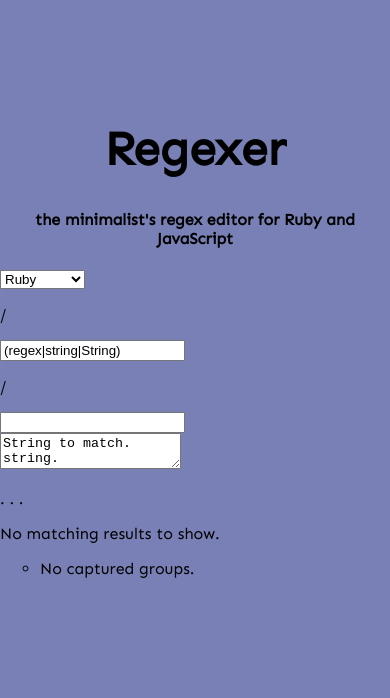
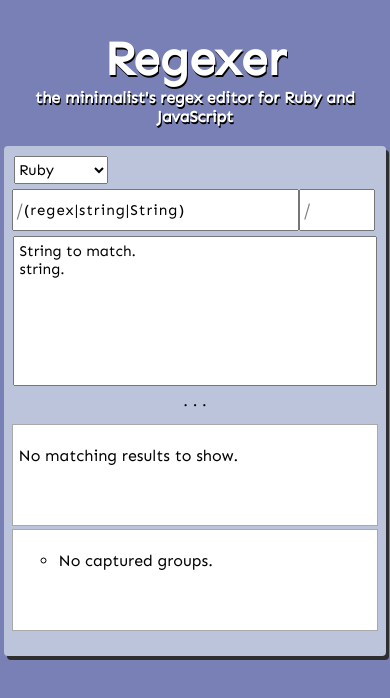
Before and after one commit to jordanmoore753/JS-Ruby-Regex, a React (Create React App) app: page / in a window 390 px wide. Shown: the top 698 px of the page. Built offline with nearby package versions, Linux system fonts and the light colour scheme.

Commit message:
finish css styles mobile

```diff
--- a/src/index.css
+++ b/src/index.css
@@ -16,6 +16,11 @@
 /* Handle on hover */
 ::-webkit-scrollbar-thumb:hover {
   background: #555;
+}
+
+.left-regex, .right-regex, .string-text, .lang-choice {
+  font-family: 'Sen', sans-serif;
+  font-size: 15px;
 }
 
 body {
@@ -40,13 +45,19 @@ code {
 }
 
 h1, h4 {
-  color: black;
+  color: white;
+  text-shadow: 1px 2px black;
   text-align: center;
+  margin: 0;
 }
 
 h1 {
-  margin-top: 120px;
+  margin-top: 30px;
   font-size: 3rem;
+}
+
+h4 {
+  font-size: 1rem;
 }
 
 p {
@@ -57,39 +68,132 @@ li {
   list-style-type: circle;
 }
 
+input:focus {
+  outline: none;
+}
+
+.App {
+  display: block;
+  margin: 0 auto;
+  width: 98%;
+  height: 510px;
+  margin-top: 20px;
+  background-color: #BCC4DB;
+  box-shadow: 3px 4px #2e2e2e;
+  border-radius: 4px;
+}
+
+.lang-choice {
+  display: block;
+  margin: 0 10px 5px 10px;
+  position: relative;
+  top: 10px;
+  padding: 3px 0;
+  margin-bottom: 15px;
+}
+
+.left-regex, .right-regex {
+  display: block;
+  box-sizing: border-box;
+  margin: 0;
+  padding: 0;
+  margin-bottom: 5px;
+}
+
+.left-regex {
+  float: left;
+  width: 75%;
+  padding: 10px 0;
+  margin-left: 8px;
+  padding-left: 10px;
+  letter-spacing: 1px;
+}
+
+.right-regex {
+  float: left;
+  width: 20%;
+  padding: 10px 0;
+  margin-right: 5px;
+  padding-left: 10px;
+}
+
+.trans-slash-one, .trans-slash-two {
+  position: relative;
+  font-size: 18px;
+  margin: 0;
+  padding: 0;
+  width: 0;
+  height: 0;
+  opacity: .5;
+}
+
+.trans-slash-one {
+  top: 10px;
+  left: 12px;
+}
+
+.trans-slash-two {
+  top: 10px;
+  left: 5px;
+}
+
+.string-text {
+  display: block;
+  margin: 0 auto;
+  padding: 5px;
+  box-sizing: border-box;
+  width: 95%;
+  height: 150px;
+  resize: none;
+}
+
+.dots {
+  margin: 0;
+  text-align: center;
+  color: black;
+  margin: 5px 0 15px 0;
+}
+
+.left-output, .right-output {
+  display: block;
+  margin: 0 auto;
+  padding: 5px;
+  background-color: white;
+  outline: 1px solid darkgray;
+  width: 95%;
+  height: 100px;
+  margin-top: 5px;
+  overflow: auto;
+  box-sizing: border-box;
+}
+
 @media (min-width: 1000px) {
   body, input, textarea, p {
     font-size: 16px;
   }
 
+  h1 {
+    margin-top: 100px;
+  }
+
+  h4 {
+    margin-top: 20px;
+    font-size: 1.1rem;
+  }
+
   .App {
-    display: block;
     width: 720px;
-    margin: 0 auto;
     height: 500px;
     margin-top: 50px;
-    background-color: #BCC4DB;
-    box-shadow: 3px 4px #2e2e2e;
-    border-radius: 4px;
   }
 
   .lang-choice {
-    display: block;
-    margin: 0 10px 5px 10px;
-    position: relative;
     top: 12px;
-    padding: 3px 0;
-  }
-
-  .left-regex, .right-regex, .string-text, .lang-choice {
-    font-family: 'Sen', sans-serif;
+    margin-bottom: 5px;
   }
 
   .left-regex {
-    display: block;
-    float: left;
     width: 620px;
-    box-sizing: border-box;
     padding: 10px 0;
     padding-left: 20px;
     margin: 20px 10px;
@@ -99,8 +203,6 @@ li {
   }
 
   .right-regex {
-    display: block;
-    float: right;
     width: 80px;
     box-sizing: border-box;
     padding: 10px 0;
@@ -110,55 +212,29 @@ li {
     border-left: none;
   }
 
-  input:focus {
-    outline: none;
-  }
-
   .trans-slash-one {
-    position: relative;
-    font-size: 18px;
     top: 30px;
     left: 20px;
-    margin: 0;
-    padding: 0;
-    width: 0px;
-    height: 0px;
-    opacity: .5;
   }
 
   .trans-slash-two {
-    position: relative;
-    font-size: 18px;
     top: 30px;
     left: 2px;
-    margin: 0;
-    padding: 0;
-    width: 0px;
-    height: 0px;
-    opacity: .5;
   }
 
   .string-text {
-    display: block;
-    box-sizing: border-box;
     width: 97.5%;
     height: 150px;
     margin: 10px;
-    resize: none;
     padding: 10px;
   }
 
   .left-output, .right-output {
-    display: block;
-    background-color: white;
     width: 340px;
     height: 150px;
-    overflow: auto;
-    box-sizing: border-box;
     padding: 4px 10px;
     margin: 10px 10px;
     letter-spacing: .5px;
-    outline: solid darkgray 1px;
   }
 
   .left-output {
@@ -168,9 +244,4 @@ li {
   .right-output {
     float: right;
   }
-
-  .dots {
-    text-align: center;
-    color: black;
-  }
 }
```
